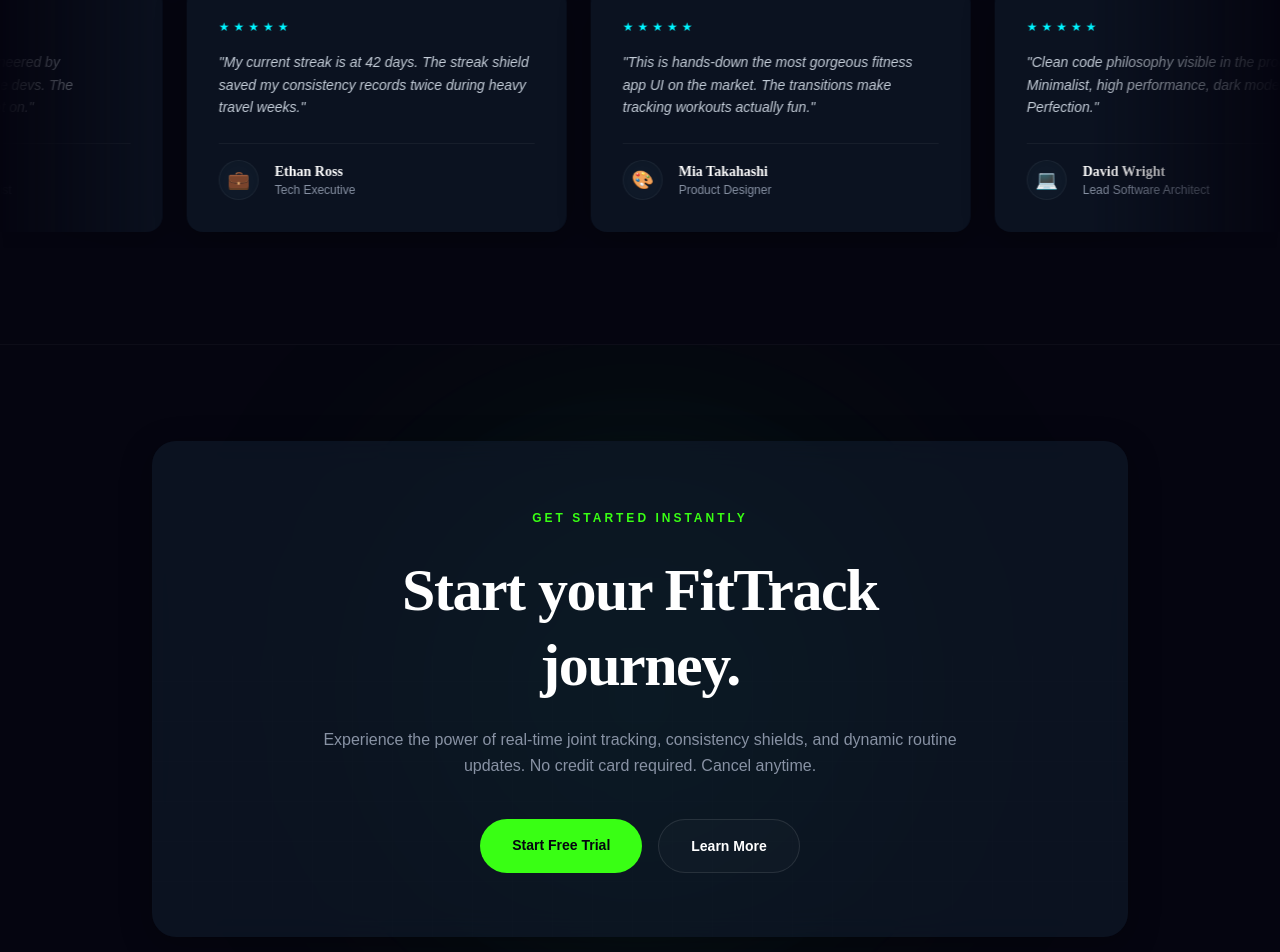
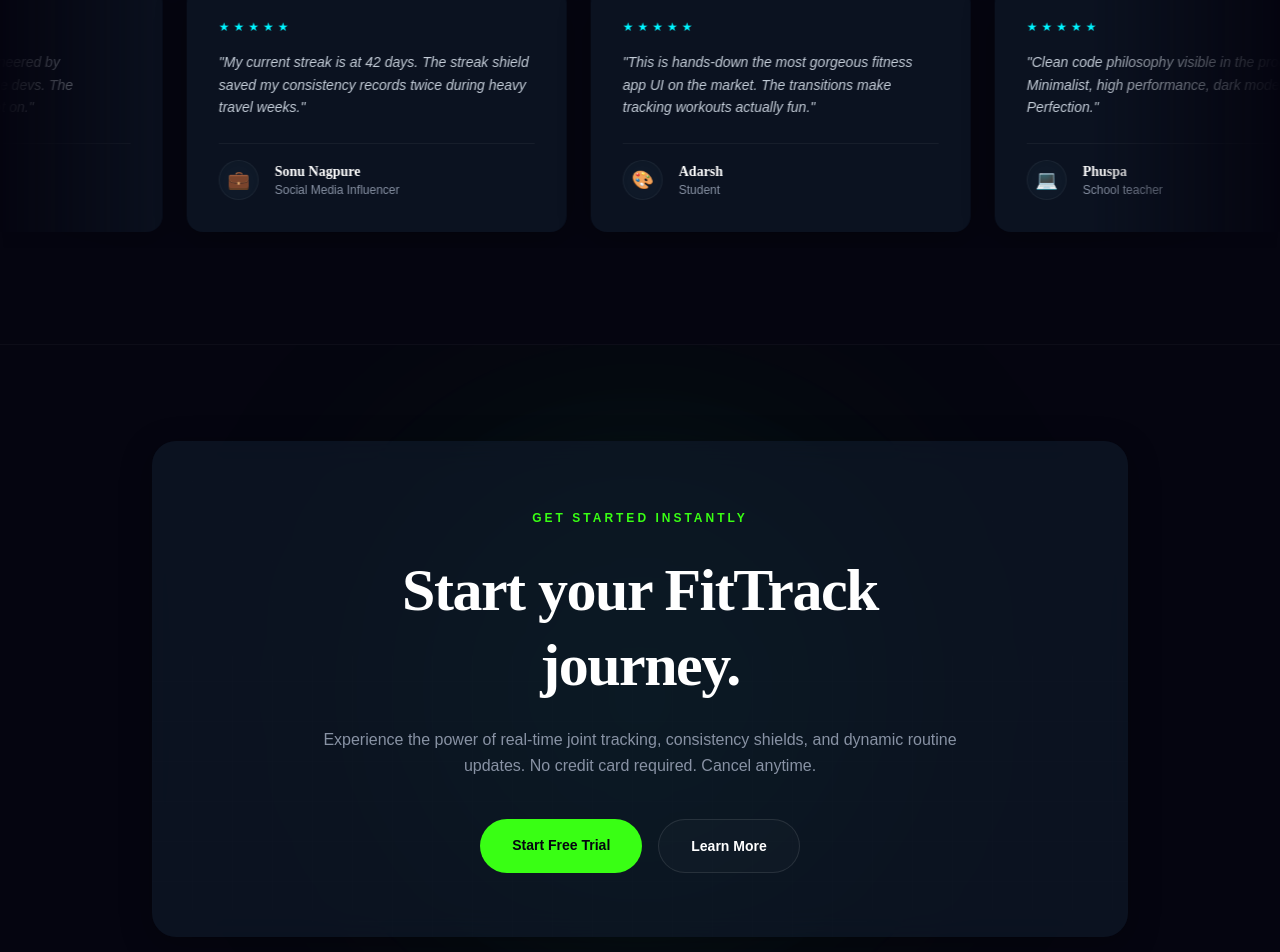
Before and after one commit to piyushlilhare123/FitTrack-AI, a Next.js app in the folder cinematic-showcase/: page / in a window 1280 px wide. Shown: the part 3259-4211 px from the top of the page. Built offline with nearby package versions, Linux system fonts and the light colour scheme; no server answers; a web font is replaced by a local one.

Commit message:
chore: updated TestimonialsSection with custom authors and roles

```diff
--- a/cinematic-showcase/src/components/TestimonialsSection.tsx
+++ b/cinematic-showcase/src/components/TestimonialsSection.tsx
@@ -13,43 +13,43 @@
 const testimonials: Testimonial[] = [
   {
     quote: "The real-time motion tracking is game-changing. I fixed my squat hip shift within a single week of training.",
-    author: "Marcus Vance",
-    role: "Competitive Powerlifter",
+    author: "Lalita Nagpure",
+    role: "House Wife",
     avatar: "🏋️‍♂️",
     rating: 5
   },
   {
     quote: "FitTrack feels like it was engineered by kinesiologists, not just software devs. The biomechanics feedback is spot on.",
-    author: "Dr. Sarah Lin",
-    role: "Sports Medicine Specialist",
+    author: "Dr.Rahul",
+    role: "Physiotherapist",
     avatar: "🏃‍♀️",
     rating: 5
   },
   {
     quote: "My current streak is at 42 days. The streak shield saved my consistency records twice during heavy travel weeks.",
-    author: "Ethan Ross",
-    role: "Tech Executive",
+    author: "Sonu Nagpure",
+    role: "Social Media Influencer",
     avatar: "💼",
     rating: 5
   },
   {
     quote: "This is hands-down the most gorgeous fitness app UI on the market. The transitions make tracking workouts actually fun.",
-    author: "Mia Takahashi",
-    role: "Product Designer",
+    author: "Adarsh",
+    role: "Student",
     avatar: "🎨",
     rating: 5
   },
   {
     quote: "Clean code philosophy visible in the product. Minimalist, high performance, dark mode native. Perfection.",
-    author: "David Wright",
-    role: "Lead Software Architect",
+    author: "Phuspa ",
+    role: "School teacher",
     avatar: "💻",
     rating: 5
   },
   {
     quote: "The recovery-based routine generator adapts to my heart rate data instantly. My fatigue levels have dropped 30%.",
-    author: "Elena Guseva",
-    role: "Triathlete",
+    author: "Ayush Lilhare",
+    role: "Collage student ",
     avatar: "🚴‍♀️",
     rating: 5
   }
```
